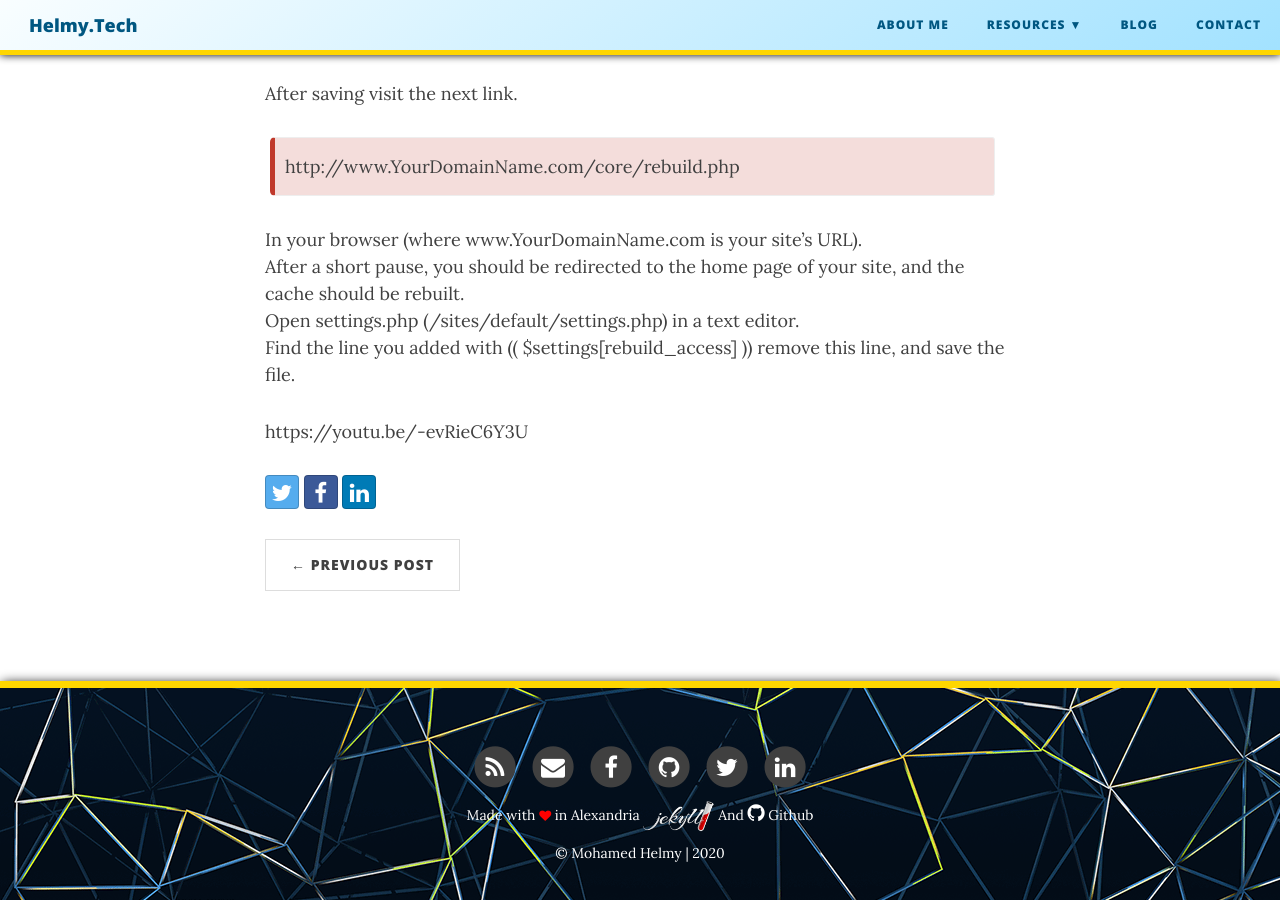
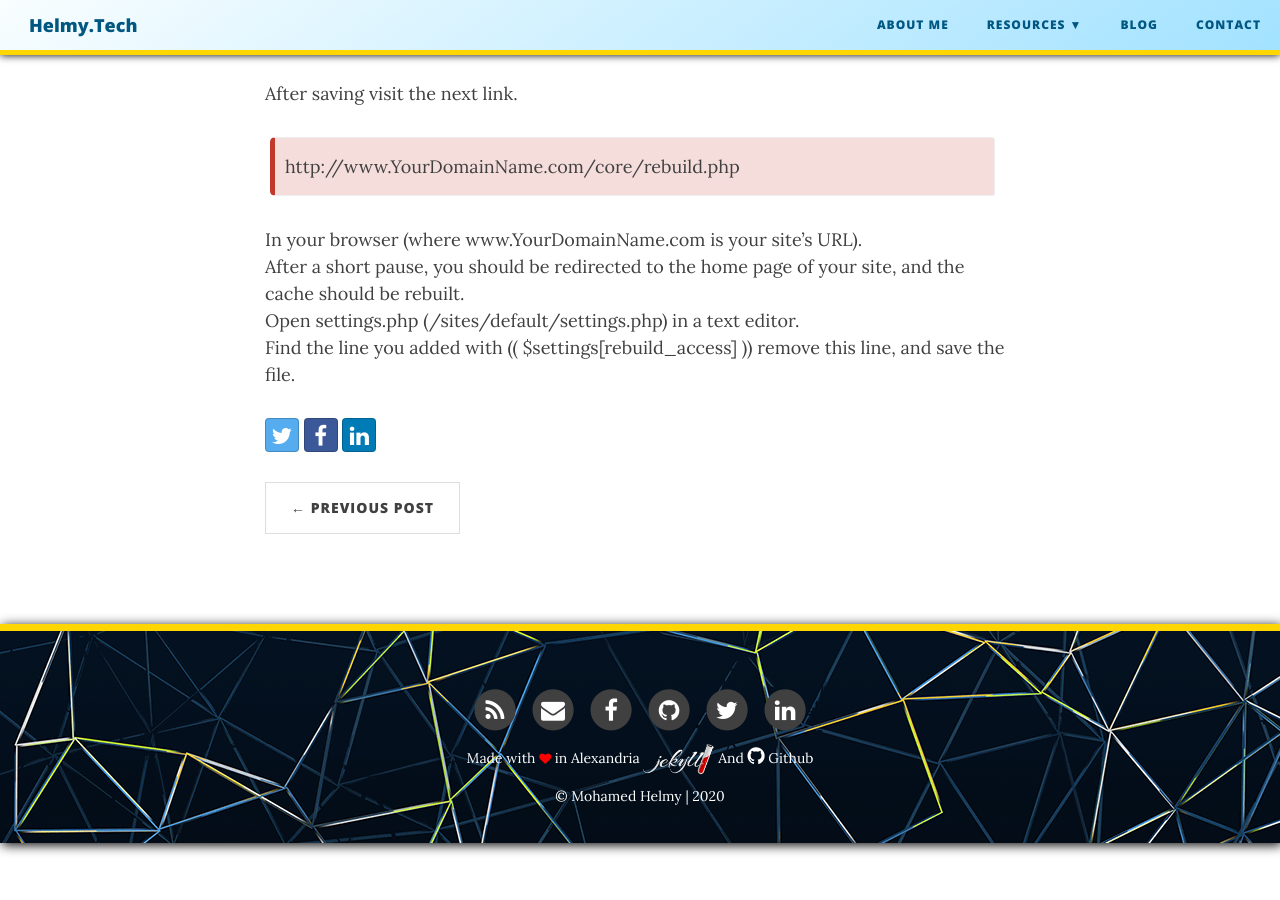
Before and after one commit to M-Helmy/m-helmy.github.io, a Jekyll site: the page built from _posts/2020-05-07-Drupal 8 Clearing the Cache.md, in a window 1280 px wide and 900 px high, scrolled down 742 px. Built offline with Jekyll 4.4.1, drawn with Linux system fonts in a browser that asks for light colours; nearby versions of some CDN libraries; some of the changed lines change nothing that is shown.

Commit message:
Update 2020-05-07-Drupal 8 Clearing the Cache.md

```diff
--- a/_posts/2020-05-07-Drupal 8 Clearing the Cache.md
+++ b/_posts/2020-05-07-Drupal 8 Clearing the Cache.md
@@ -23,5 +23,3 @@ In your browser (where www.YourDomainName.com is your site’s URL).<br/>
 After a short pause, you should be redirected to the home page of your site, and the cache should be rebuilt.<br/>
 Open settings.php (/sites/default/settings.php) in a text editor.<br/>
 Find the line you added with (( $settings[rebuild_access] )) remove this line, and save the file.<br/>
-
-https://youtu.be/-evRieC6Y3U
```
